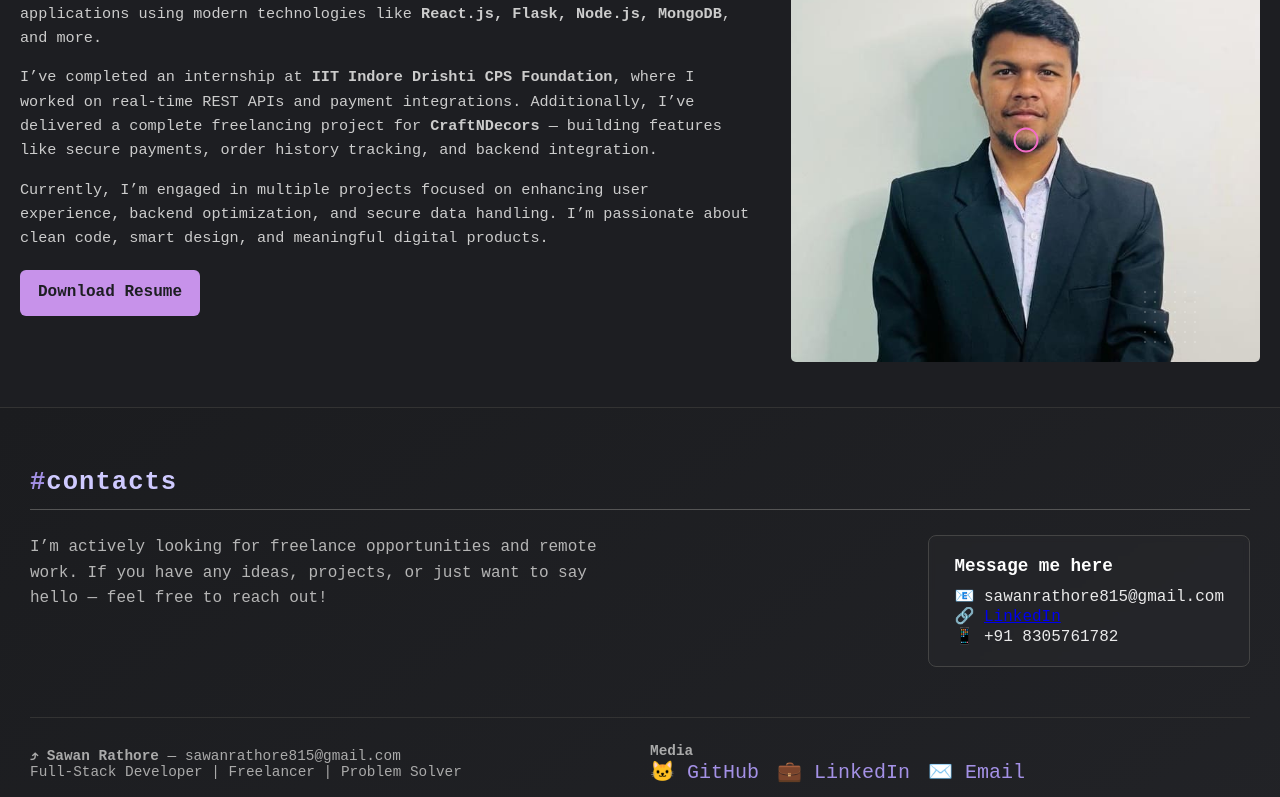
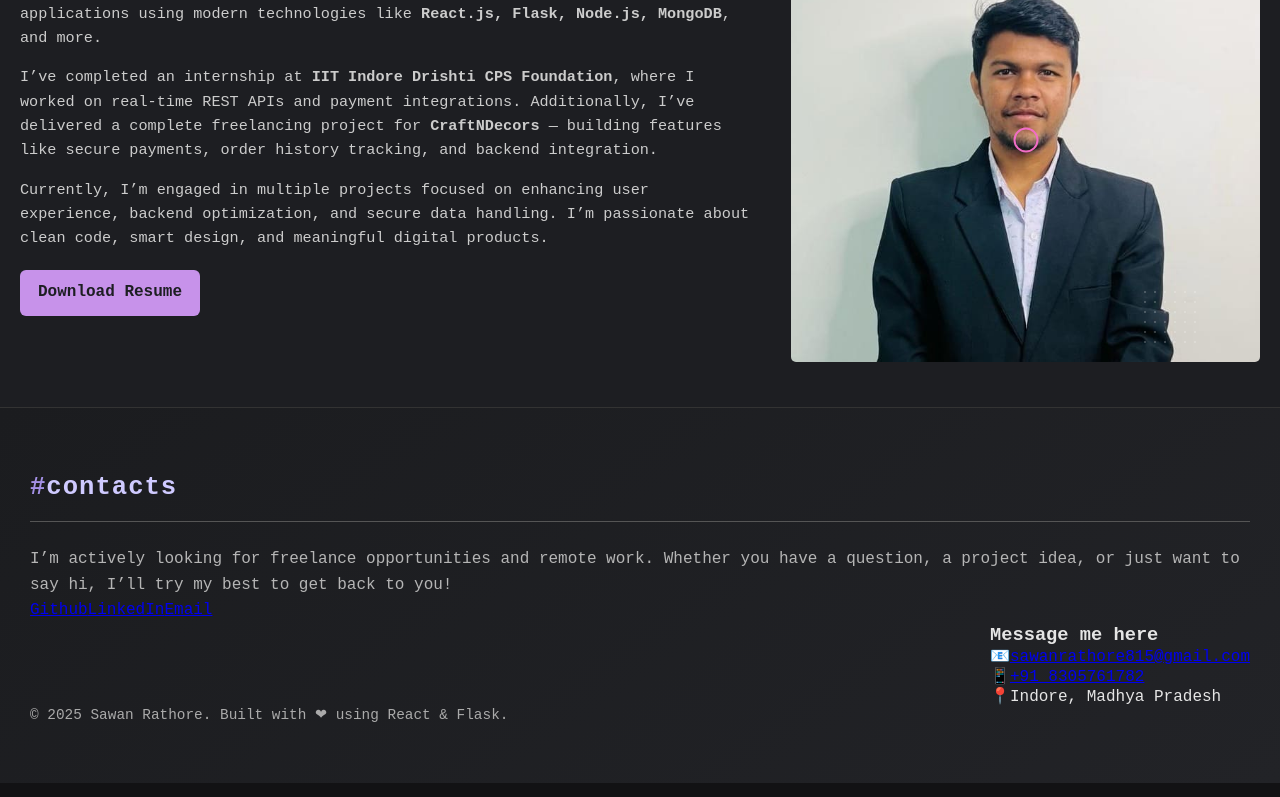
Before and after one commit to Sawan03/sawan, a React (Create React App) app: page / in a window 1280 px wide. Shown: the part 2000-2797 px from the top of the page. Built offline with nearby package versions, Linux system fonts and the light colour scheme.

Commit message:
Update Footer.js

```diff
--- a/src/components/Footer.js
+++ b/src/components/Footer.js
@@ -1,49 +1,70 @@
 import React from 'react';
-import '../styles/Footer.css'; // Make sure this path is correct
+import '../styles/Footer.css';
 
 const Footer = () => {
+  const currentYear = new Date().getFullYear();
+
   return (
     <footer className="footer-section" id="contacts">
-      <h2><span className="hashtag">#</span>contacts</h2>
+      {/* Top Border Gradient */}
+      <div className="footer-line"></div>
 
-      <div className="footer-content">
+      <div className="footer-container">
+
+        {/* Left Side: Pitch */}
         <div className="footer-left">
-          <p>
-            I’m actively looking for freelance opportunities and remote work. If you have any ideas, projects,
-            or just want to say hello — feel free to reach out!
+          <h2 className="section-title">
+            <span className="hashtag">#</span>contacts
+          </h2>
+          <p className="footer-desc">
+            I’m actively looking for <span className="highlight">freelance opportunities</span> and remote work.
+            Whether you have a question, a project idea, or just want to say hi, I’ll try my best to get back to you!
           </p>
+
+          {/* Social Media Buttons */}
+          <div className="social-links">
+            <a href="https://github.com/Sawan03" target="_blank" rel="noreferrer" className="social-btn">
+              Github
+            </a>
+            <a href="https://linkedin.com/in/sawanrathore03" target="_blank" rel="noreferrer" className="social-btn">
+              LinkedIn
+            </a>
+            <a href="mailto:sawanrathore815@gmail.com" className="social-btn">
+              Email
+            </a>
+          </div>
         </div>
 
+        {/* Right Side: Contact Box */}
         <div className="footer-right">
-          <div className="contact-box">
-            <p className="contact-title">Message me here</p>
-            <p>📧 sawanrathore815@gmail.com</p>
-            <p>🔗 <a href="https://linkedin.com/in/sawanrathore03" target="_blank" rel="noreferrer">LinkedIn</a></p>
-            <p>📱 +91 8305761782</p>
+          <div className="contact-card">
+            <h3>Message me here</h3>
+
+            <div className="contact-item">
+              <span className="icon">📧</span>
+              <a href="mailto:sawanrathore815@gmail.com">sawanrathore815@gmail.com</a>
+            </div>
+
+            <div className="contact-item">
+              <span className="icon">📱</span>
+              <a href="tel:+918305761782">+91 8305761782</a>
+            </div>
+
+            <div className="contact-item">
+              <span className="icon">📍</span>
+              <span>Indore, Madhya Pradesh</span>
+            </div>
           </div>
         </div>
+
       </div>
 
-      <hr />
-
+      {/* Bottom Copyright */}
       <div className="footer-bottom">
-        <div className="footer-author">
-          <p><strong>⤴ Sawan Rathore</strong> — sawanrathore815@gmail.com</p>
-          <p>Full-Stack Developer | Freelancer | Problem Solver</p>
-        </div>
-
-        <div className="footer-media">
-          <p><strong>Media</strong></p>
-          <div className="media-icons">
-            <a href="https://github.com/Sawan03" target="_blank" rel="noreferrer">🐱 GitHub</a>
-            <a href="https://linkedin.com/in/sawanrathore03" target="_blank" rel="noreferrer">💼 LinkedIn</a>
-            <a href="mailto:sawanrathore815@gmail.com">✉️ Email</a>
-          </div>
-        </div>
-      </div>
-
-      <div className="footer-copy">
-        <p>© {new Date().getFullYear()} — Crafted by Sawan Rathore</p>
+        <p>
+          &copy; {currentYear} <span className="brand-name">Sawan Rathore</span>.
+          Built with <span className="heart">❤</span> using React & Flask.
+        </p>
       </div>
     </footer>
   );
```
